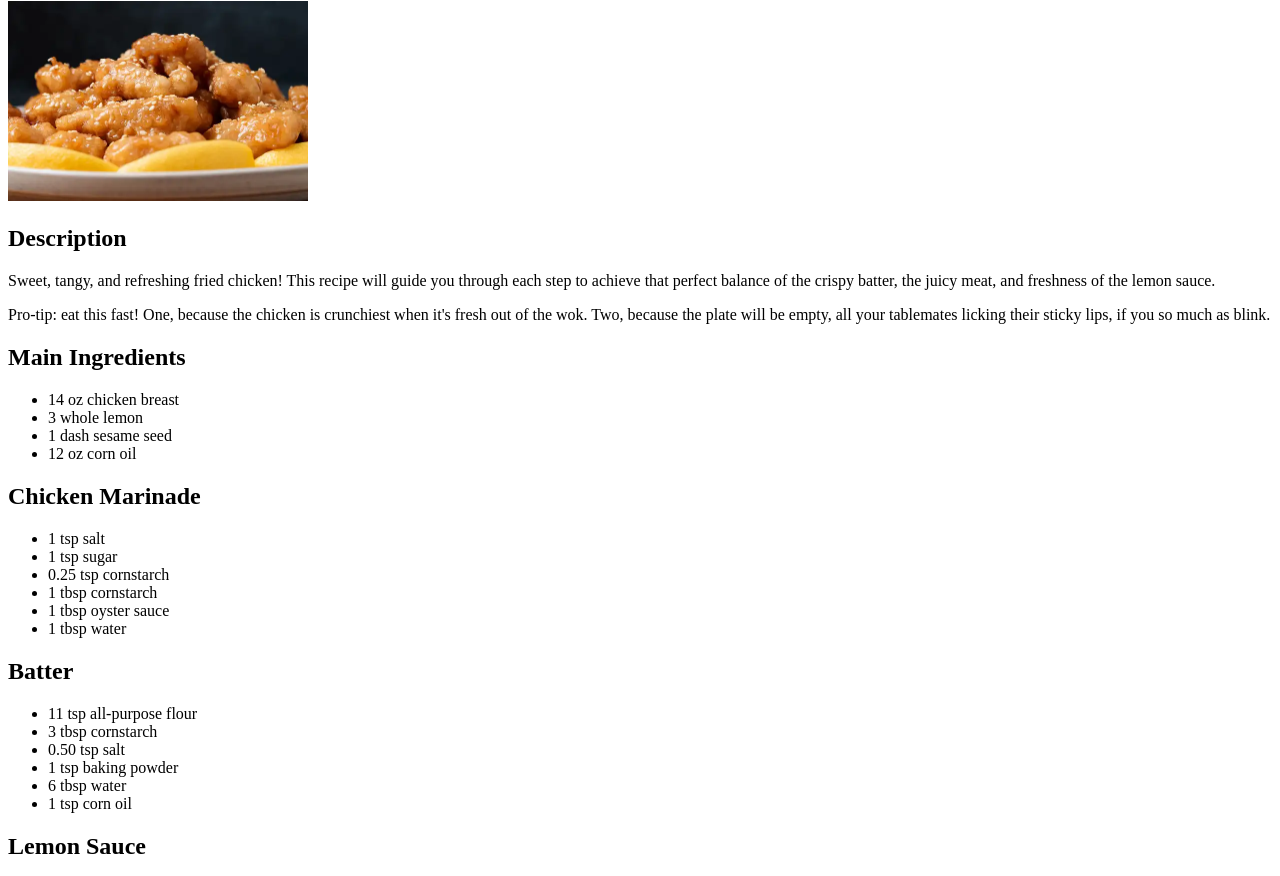
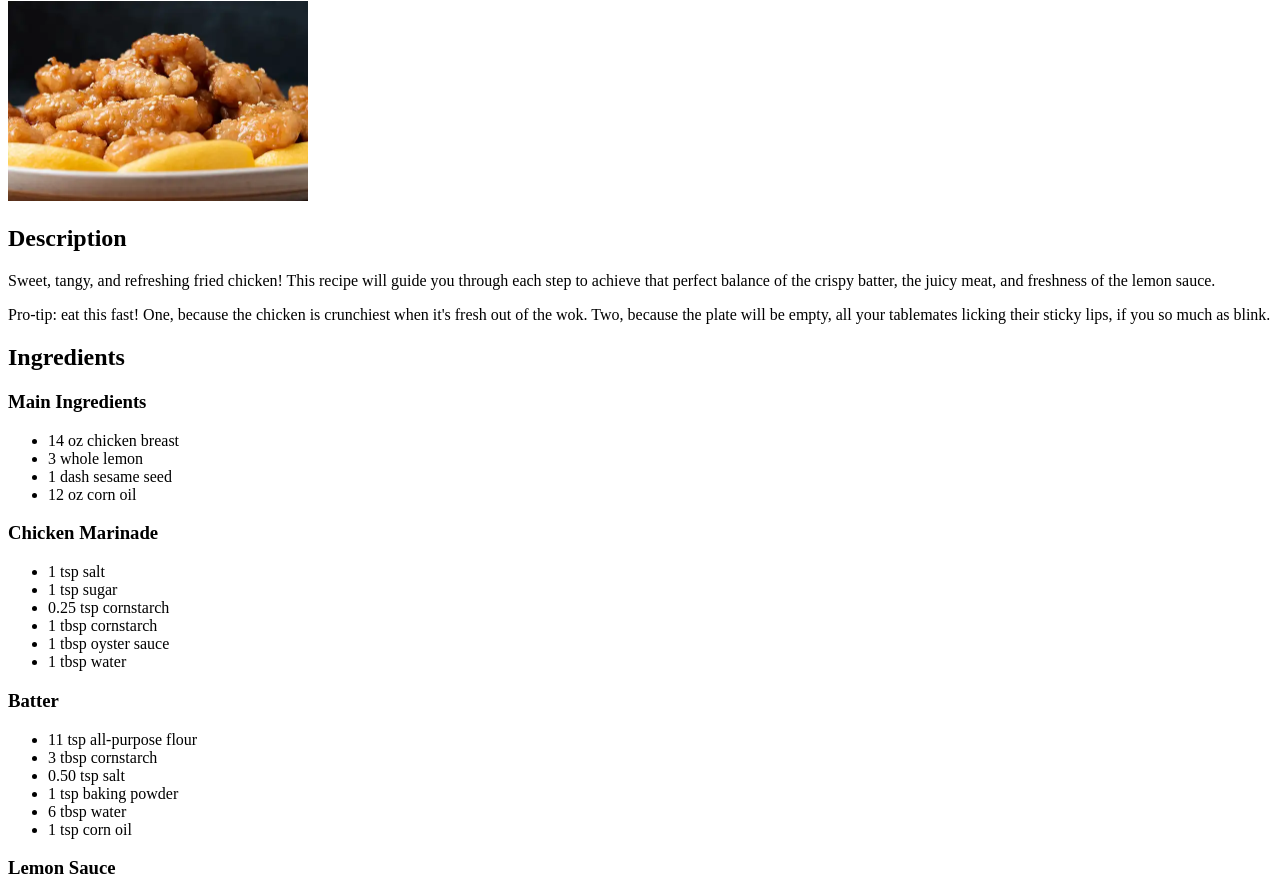
Before and after one commit to jacksonwu226/odin-recipes, a plain HTML site: page recipes/lemon-chicken.html in a window 1280 px wide. Shown: the part 79-955 px from the top of the page. Drawn offline with Linux system fonts and the light colour scheme.

Commit message:
changed headings for ingredients to h2 and added an encapculating title so everything is more organized

```diff
--- a/recipes/lemon-chicken.html
+++ b/recipes/lemon-chicken.html
@@ -19,14 +19,15 @@
       it's fresh out of the wok. Two, because the plate will be empty, all
       your tablemates licking their sticky lips, if you so much as blink.
     </p>
-    <h2>Main Ingredients</h2>
+    <h2>Ingredients</h2>
+    <h3>Main Ingredients</h3>
     <ul>
       <li>14 oz chicken breast</li>
       <li>3 whole lemon</li>
       <li>1 dash sesame seed</li>
       <li>12 oz corn oil</li>
     </ul>
-    <h2>Chicken Marinade</h2>
+    <h3>Chicken Marinade</h3>
     <ul>
       <li>1 tsp salt</li>
       <li>1 tsp sugar</li>
@@ -35,7 +36,7 @@
       <li>1 tbsp oyster sauce</li>
       <li>1 tbsp water</li>
     </ul>
-    <h2>Batter</h2>
+    <h3>Batter</h3>
     <ul>
       <li>11 tsp all-purpose flour</li>
       <li>3 tbsp cornstarch</li>
@@ -44,7 +45,7 @@
       <li>6 tbsp water</li>
       <li>1 tsp corn oil</li>
     </ul>
-    <h2>Lemon Sauce</h2>
+    <h3>Lemon Sauce</h3>
     <ul>
       <li>2 oz lemon juice (from fresh lemons)</li>
       <li>4 tbsp sugar</li>
```
